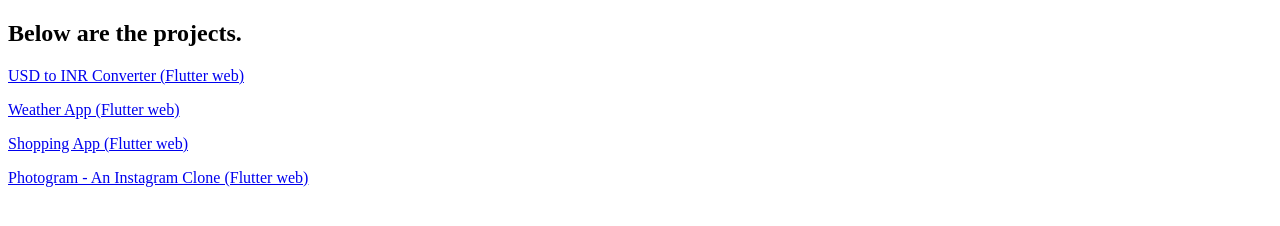
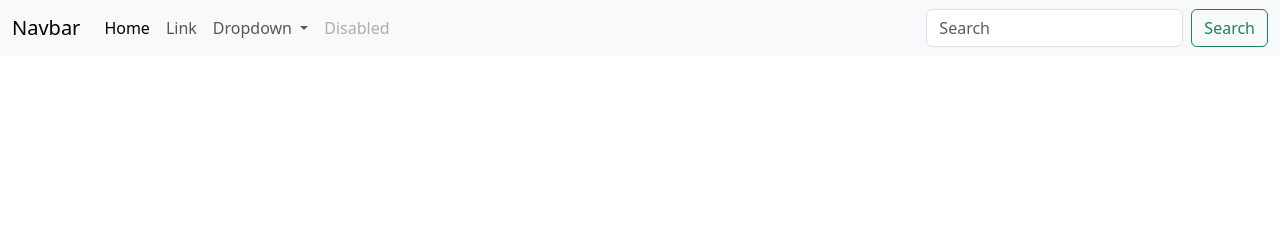
Before and after one commit to premchandsharma/premchandsharma.github.io, a plain HTML site: page index.html in a window 1280 px wide. Drawn offline with nearby package versions, Linux system fonts and the light colour scheme.

Commit message:
add bootstrap to homepage

```diff
--- a/index.html
+++ b/index.html
@@ -3,13 +3,53 @@
 <head>
     <meta charset="UTF-8">
     <meta name="viewport" content="width=device-width, initial-scale=1.0">
+    <link href="https://cdn.jsdelivr.net/npm/bootstrap@5.3.3/dist/css/bootstrap.min.css" rel="stylesheet" integrity="sha384-QWTKZyjpPEjISv5WaRU9OFeRpok6YctnYmDr5pNlyT2bRjXh0JMhjY6hW+ALEwIH" crossorigin="anonymous">
+    <script src="https://cdn.jsdelivr.net/npm/bootstrap@5.3.3/dist/js/bootstrap.bundle.min.js" integrity="sha384-YvpcrYf0tY3lHB60NNkmXc5s9fDVZLESaAA55NDzOxhy9GkcIdslK1eN7N6jIeHz" crossorigin="anonymous"></script>
     <title>My Projects</title>
 </head>
 <body>
-    <h2>Below are the projects.</h2>
-    <p><a href="usd_to_inr_flutter\index.html">USD to INR Converter (Flutter web)</a></p>
-    <p><a href="weather_app_flutter\index.html">Weather App (Flutter web)</a></p>
-    <p><a href="shopping_app_flutter/index.html">Shopping App (Flutter web)</a></p>
-    <p><a href="photogram_flutter\index.html">Photogram - An Instagram Clone (Flutter web)</a></p>
+
+    <!-- Below are the project links -->
+    <!-- <p><a href="usd_to_inr_flutter\index.html">USD to INR Converter (Flutter web)</a></p> -->
+    <!-- <p><a href="weather_app_flutter\index.html">Weather App (Flutter web)</a></p> -->
+    <!-- <p><a href="shopping_app_flutter/index.html">Shopping App (Flutter web)</a></p> -->
+    <!-- <p><a href="photogram_flutter\index.html">Photogram - An Instagram Clone (Flutter web)</a></p> -->
+
+    <nav class="navbar navbar-expand-lg bg-body-tertiary">
+        <div class="container-fluid">
+          <a class="navbar-brand" href="#">Navbar</a>
+          <button class="navbar-toggler" type="button" data-bs-toggle="collapse" data-bs-target="#navbarSupportedContent" aria-controls="navbarSupportedContent" aria-expanded="false" aria-label="Toggle navigation">
+            <span class="navbar-toggler-icon"></span>
+          </button>
+          <div class="collapse navbar-collapse" id="navbarSupportedContent">
+            <ul class="navbar-nav me-auto mb-2 mb-lg-0">
+              <li class="nav-item">
+                <a class="nav-link active" aria-current="page" href="#">Home</a>
+              </li>
+              <li class="nav-item">
+                <a class="nav-link" href="#">Link</a>
+              </li>
+              <li class="nav-item dropdown">
+                <a class="nav-link dropdown-toggle" href="#" role="button" data-bs-toggle="dropdown" aria-expanded="false">
+                  Dropdown
+                </a>
+                <ul class="dropdown-menu">
+                  <li><a class="dropdown-item" href="#">Action</a></li>
+                  <li><a class="dropdown-item" href="#">Another action</a></li>
+                  <li><hr class="dropdown-divider"></li>
+                  <li><a class="dropdown-item" href="#">Something else here</a></li>
+                </ul>
+              </li>
+              <li class="nav-item">
+                <a class="nav-link disabled" aria-disabled="true">Disabled</a>
+              </li>
+            </ul>
+            <form class="d-flex" role="search">
+              <input class="form-control me-2" type="search" placeholder="Search" aria-label="Search">
+              <button class="btn btn-outline-success" type="submit">Search</button>
+            </form>
+          </div>
+        </div>
+      </nav>
 </body>
 </html>
```
